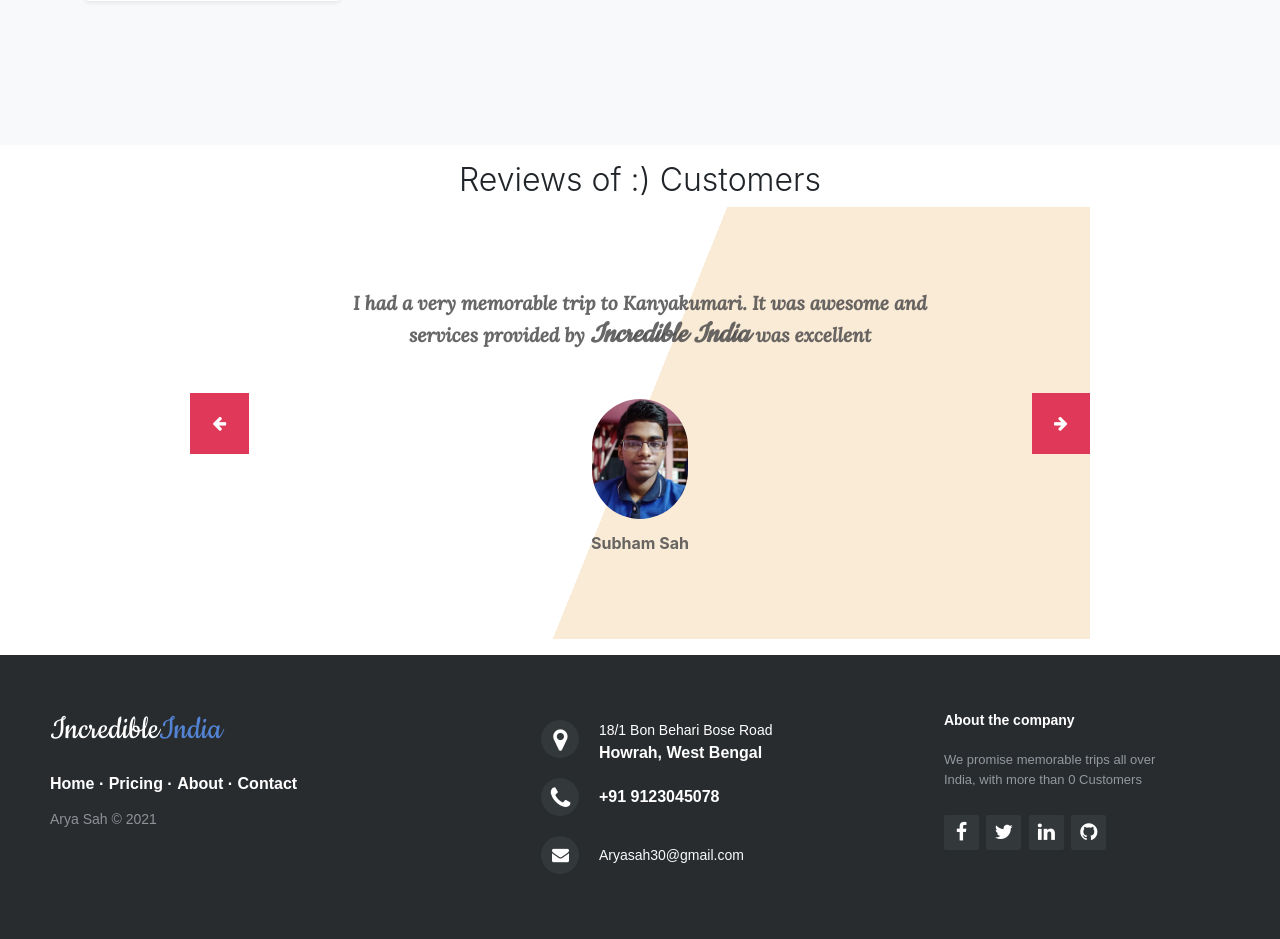
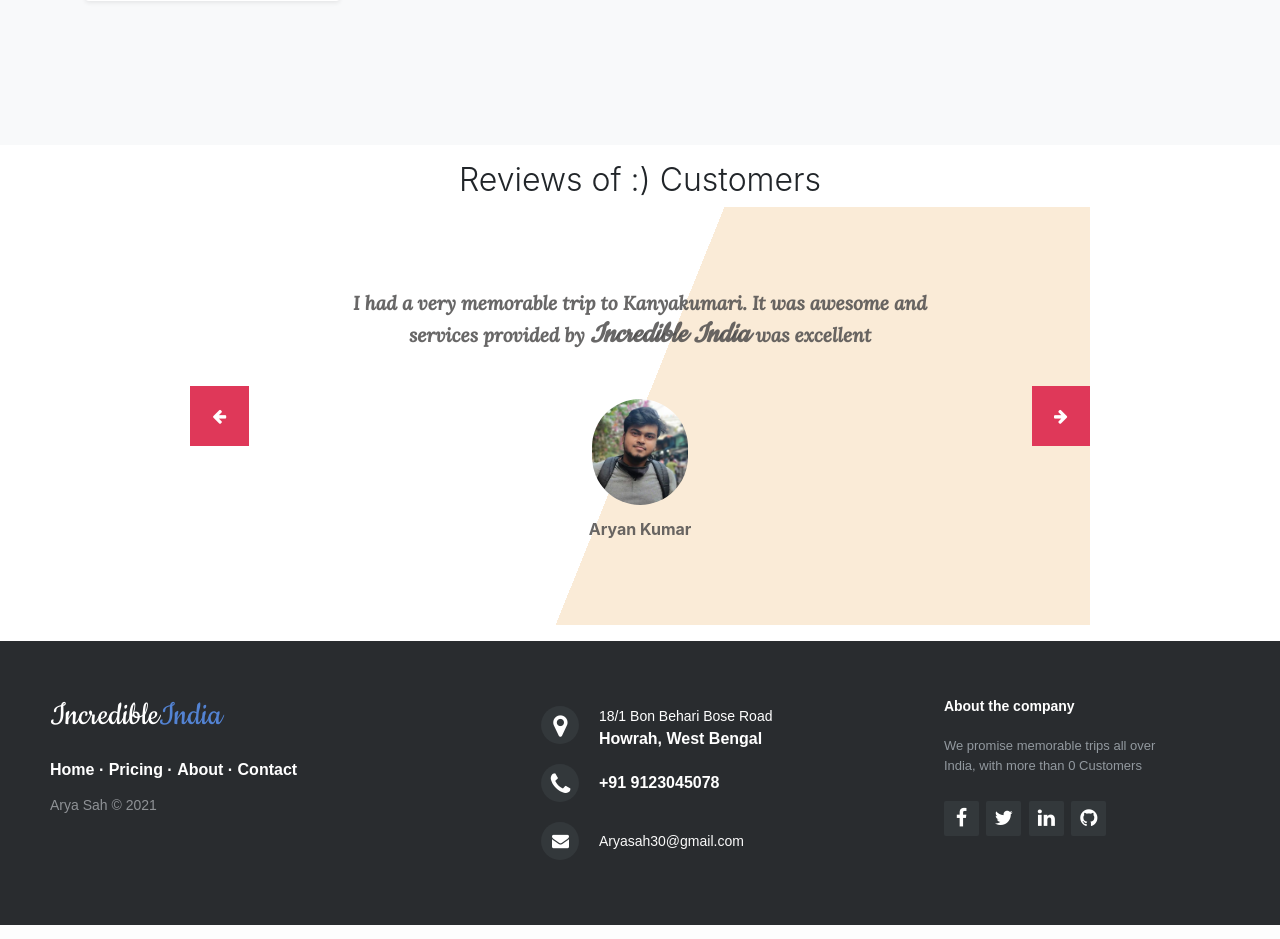
Before and after one commit to Aryasah/aryasah177, a Django app: page /about in a window 1280 px wide. Shown: the part 1690-2629 px from the top of the page. Run offline with Django 3.2, Linux system fonts and the light colour scheme; some libraries are stand-ins or nearby versions; some web fonts are replaced.

Commit message:
check to revert back

```diff
--- a/accounts/templates/accounts/about.html
+++ b/accounts/templates/accounts/about.html
@@ -131,8 +131,8 @@
         <div class="carousel-inner">
             <div class="carousel-item active">
                 <div class="carousel-caption">
-                    <p  style="font-family:'Lora', cursive; ">I had a very memorable trip to Kanyakumari. It was awesome and services provided by <span style="font-family: 'Cookie', cursive; font-size:2rem">Incredible India </span>  was excellent  </p> <img src="{% static 'img/subham.jpg' %}">
-                    <div id="image-caption">Subham Sah</div>
+                    <p  style="font-family:'Lora', cursive; ">I had a very memorable trip to Kanyakumari. It was awesome and services provided by <span style="font-family: 'Cookie', cursive; font-size:2rem">Incredible India </span>  was excellent  </p> <img src="{% static 'img/aryan.jpg' %}">
+                    <div id="image-caption">Aryan Kumar</div>
                 </div>
             </div>
             <div class="carousel-item">
--- a/accounts/templates/accounts/login.html
+++ b/accounts/templates/accounts/login.html
@@ -84,7 +84,7 @@ animate__animated animate__rollIn
 
 	.landing {
   font-size:1rem;
-  left:11%;
+  left:10%;
 	}
     .landing h1{
   font-size:2rem;
```
Also changed, not shown: accounts/static/img/aryan.jpg (added).
